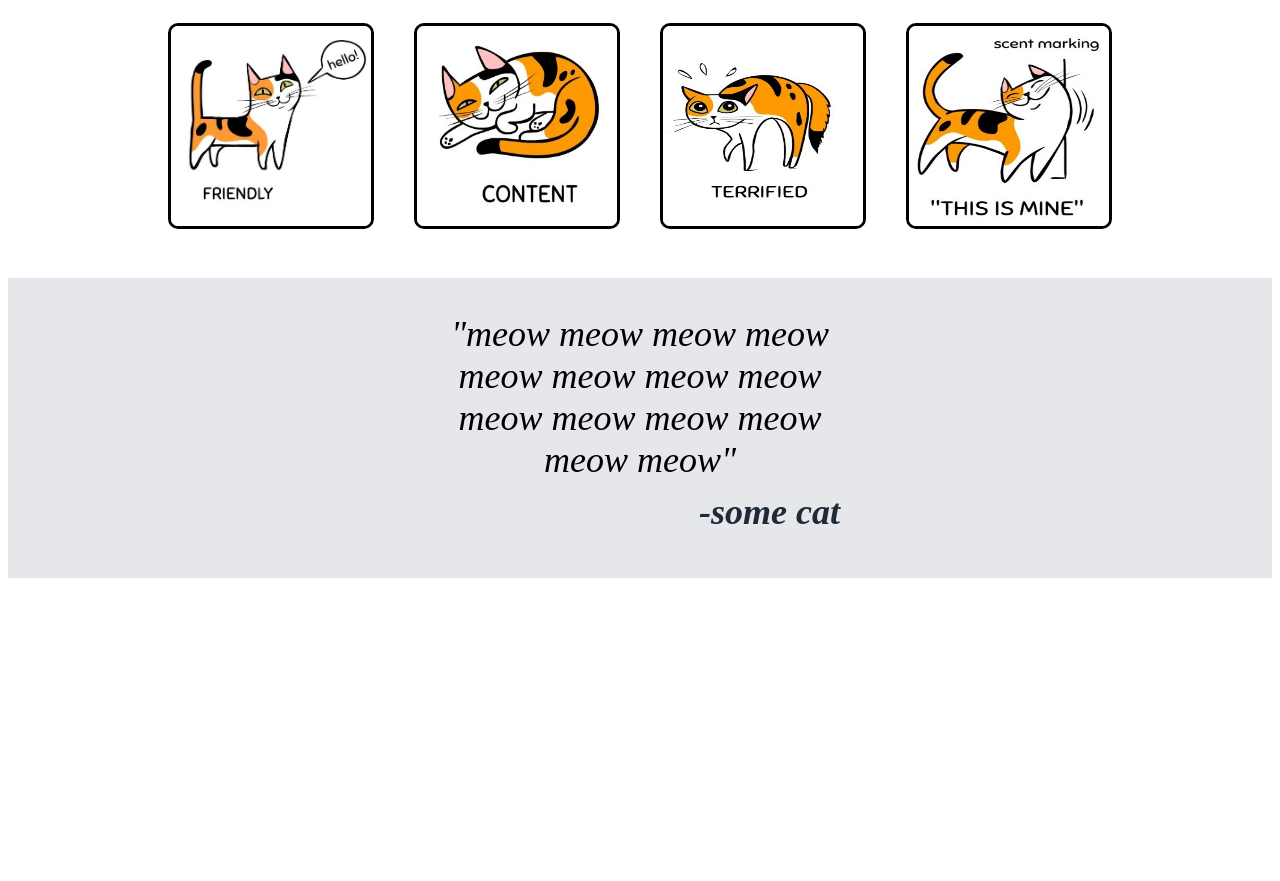
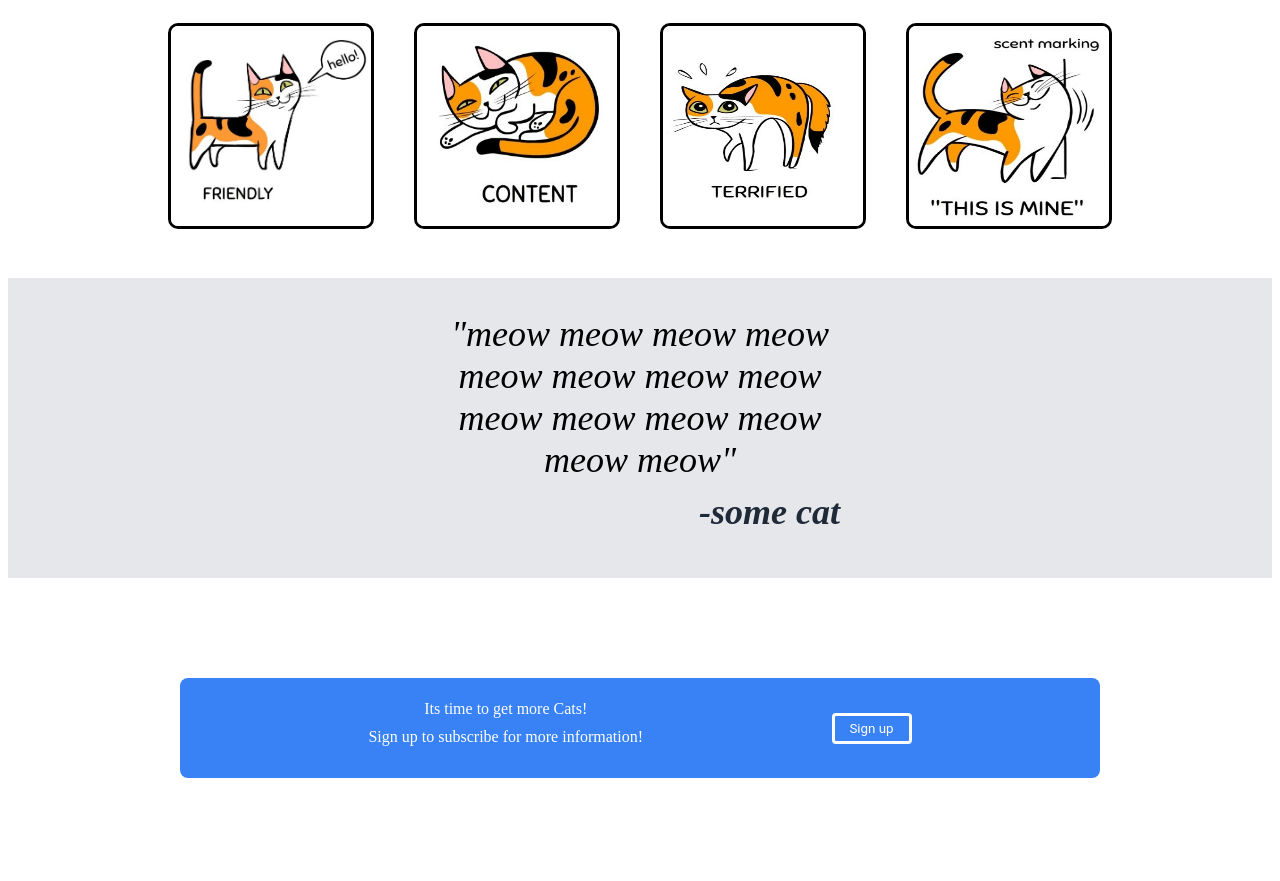
Before and after one commit to daechi73/Odin-LandingPage, a plain HTML site: page index.html in a window 1280 px wide. Shown: the part 388-1269 px from the top of the page. Before the commit the page ends 974 px from the top, so only its background shows below. Drawn offline with Linux system fonts and the light colour scheme.

Commit message:
added finished signup section

```diff
--- a/index.html
+++ b/index.html
@@ -58,5 +58,14 @@
         <p class="quoted">-some cat</p>
       </div>
     </div>
+    <div class="container-signUp">
+      <div class="signUp">
+        <div>
+          <p>Its time to get more Cats!</p>
+          <p>Sign up to subscribe for more information!</p>
+        </div>
+        <div><button class="button signup">Sign up</button></div>
+      </div>
+    </div>
   </body>
 </html>
--- a/style.css
+++ b/style.css
@@ -106,3 +106,26 @@ h1 {
   text-align: right;
   color: #1f2937;
 }
+.container-signUp {
+  display: flex;
+  height: 300px;
+  align-items: center;
+  justify-content: center;
+}
+
+.signUp {
+  background-color: #3882f6;
+  width: 920px;
+  height: 100px;
+  color: white;
+  display: flex;
+  align-items: center;
+  justify-content: space-evenly;
+  border-radius: 8px;
+}
+
+.button.signup {
+  color: white;
+  background-color: #3882f6;
+  border: solid;
+}
```
